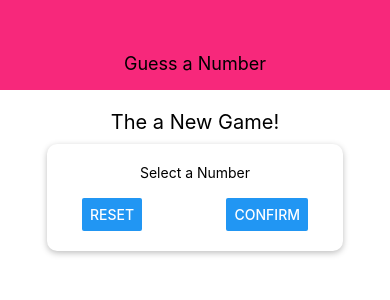
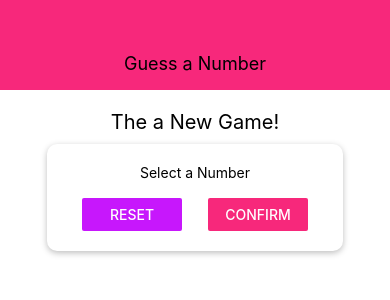
Before and after one commit to maxxxymum/learning-react-native, a React Native app: screen / in a window 390 px wide. Shown: the top 300 px of the page. Built offline with nearby package versions, Linux system fonts and the light colour scheme.

Commit message:
feat: Add buttons style and colors

```diff
--- a/components/Header.tsx
+++ b/components/Header.tsx
@@ -1,5 +1,7 @@
 import React from "react";
 import { View, Text, StyleSheet } from "react-native";
+
+import Colors from "../constants/colors";
 
 interface HeaderProps {
   title: string;
@@ -18,7 +20,7 @@ const styles = StyleSheet.create({
     width: "100%",
     height: 90,
     paddingTop: 36,
-    backgroundColor: "#f7287b",
+    backgroundColor: Colors.primary,
     alignItems: "center",
     justifyContent: "center",
   },
--- /dev/null
+++ b/constants/colors.ts
@@ -0,0 +1,4 @@
+export default {
+    primary: "#f7287b",
+    accent: "#c717fc"
+}
--- a/screens/StartGame.tsx
+++ b/screens/StartGame.tsx
@@ -1,7 +1,16 @@
 import React from "react";
-import { View, Text, StyleSheet, TextInput, Button } from "react-native";
+import {
+  View,
+  Text,
+  StyleSheet,
+  TextInput,
+  Button,
+  ViewStyle,
+  TextStyle,
+} from "react-native";
 
 import Card from "../components/Card";
+import Colors from "../constants/colors";
 
 function StartGame() {
   return (
@@ -12,8 +21,12 @@ function StartGame() {
         <Text>Select a Number</Text>
         <TextInput />
         <View style={styles.buttonsContainer}>
-          <Button title="Reset" />
-          <Button title="Confirm" />
+          <View style={styles.button}>
+            <Button title="Reset" color={Colors.accent} />
+          </View>
+          <View style={styles.button}>
+            <Button title="Confirm" color={Colors.primary} />
+          </View>
         </View>
       </Card>
 
@@ -22,7 +35,15 @@ function StartGame() {
   );
 }
 
-const styles = StyleSheet.create({
+interface Styles {
+  screen: ViewStyle;
+  title: TextStyle;
+  inputContainer: ViewStyle;
+  buttonsContainer: ViewStyle;
+  button: ViewStyle;
+}
+
+const styles = StyleSheet.create<Styles>({
   screen: {
     flex: 1,
     padding: 10,
@@ -43,6 +64,9 @@ const styles = StyleSheet.create({
     justifyContent: "space-between",
     paddingHorizontal: 15,
   },
+  button: {
+      width: 100,
+  },
 });
 
 export default StartGame;
```
